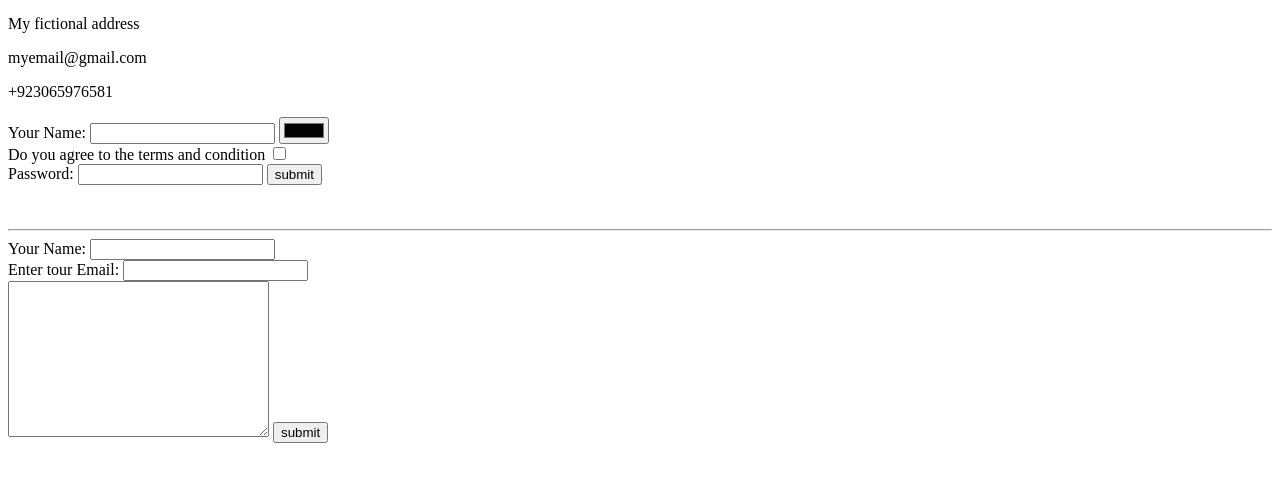
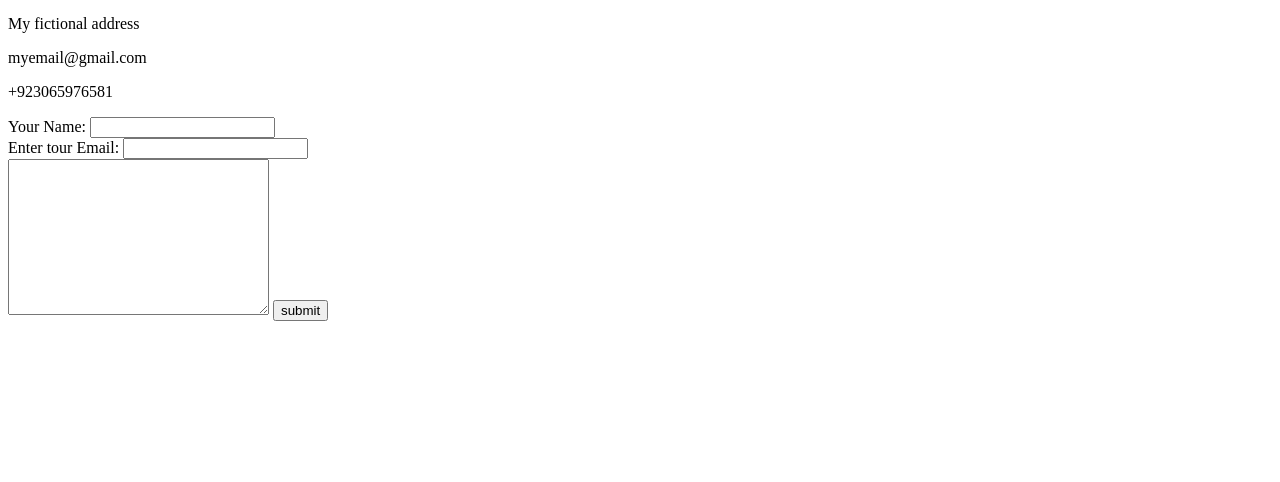
Before and after one commit to Muhammad-Shah/cv, a plain HTML site: page contact.html in a window 1280 px wide. Shown: the part 44-526 px from the top of the page. Drawn offline with Linux system fonts and the light colour scheme.

Commit message:
update index.html

```diff
--- a/contact.html
+++ b/contact.html
@@ -13,24 +13,6 @@
     <p>My fictional address</p>
     <p>myemail@gmail.com</p>
     <p>+923065976581</p>
-
-    <form action="index.html" method="post">
-        <label for="">Your Name: </label>
-        <input type="text" name="" value="">
-        <input type="color" name="" value="">
-        <br>
-        <label for="">Do you agree to the terms and condition</label>
-        <input type="checkbox" name="" id="">
-        <br>
-        <label for="">Password: </label>
-        <input type="password" name="" id="">
-        <input type="submit" value="submit">
-        <br>
-        <br>
-        <br>
-        <hr>
-    </form>
-
 
     <!-- ⭐⭐⭐⭐⭐⭐⭐⭐⭐⭐⭐⭐⭐⭐⭐⭐⭐⭐⭐⭐⭐⭐⭐⭐ -->
 
```
